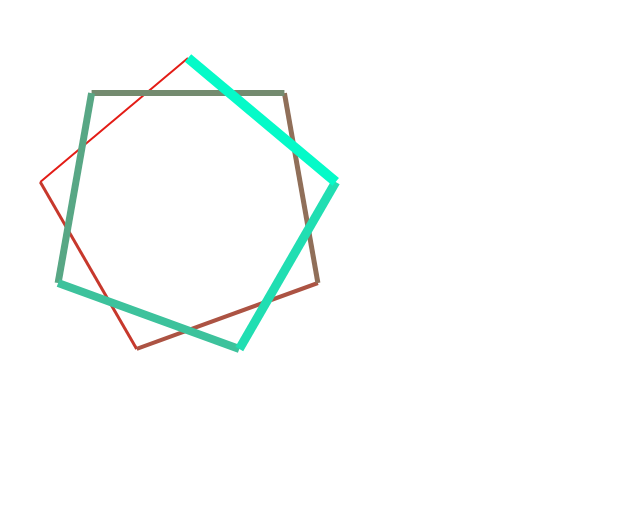
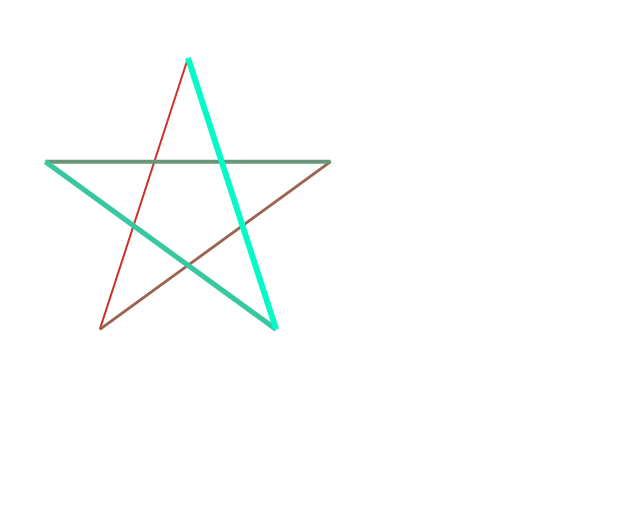
Before and after one commit to LukacsMa/draw_star, a plain HTML site: page index.html in a window 1280 px wide. Shown: the whole page, without its empty margins (0-640 px from the left). Drawn offline with Linux system fonts and the light colour scheme.

Commit message:
Update index.html

```diff
--- a/index.html
+++ b/index.html
@@ -16,7 +16,7 @@ function colorStar(x,y,a){
 
   //top point
   coords.push ( [x, y-a] );
- let points  = 9;
+ let points  = 5;
   //other points
   for (let i = 1 ; i < points; i++){
     let csx = x - Math.sin(i * Math.PI / 180 * (360/points) )*a ;
```
